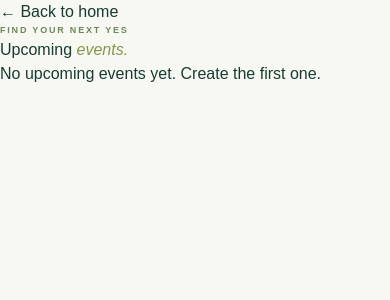
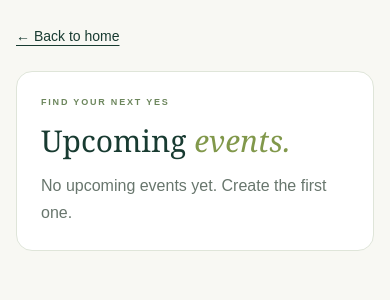
Before and after one commit to JubaerDV/social-development-platform, a Next.js app in the folder client/: page /events in a window 390 px wide. Shown: the top 300 px of the page. Built offline with nearby package versions, Linux system fonts and the light colour scheme; no server answers.

Commit message:
Fix responsive community event form layout

```diff
--- a/client/src/app/globals.css
+++ b/client/src/app/globals.css
@@ -141,3 +141,81 @@ html.dark textarea::placeholder {
 }
 
 .avatar-image{object-fit:cover;overflow:hidden;flex-shrink:0;}
+
+/* Community event form layout */
+.form-page {
+  min-height: 100vh;
+  max-width: 1000px;
+  margin: 0 auto;
+  padding: 40px 24px 72px;
+}
+.form-back {
+  display: inline-block;
+  margin-bottom: 24px;
+  font-size: 14px;
+  text-decoration: underline;
+  text-underline-offset: 4px;
+}
+.form-panel {
+  padding: clamp(24px, 5vw, 48px);
+  background: #ffffff;
+  border: 1px solid var(--line);
+  border-radius: 16px;
+}
+.form-panel h1 {
+  margin: 14px 0;
+  font: 500 clamp(30px, 4vw, 44px)/1.15 Georgia, serif;
+}
+.form-panel > p {
+  color: var(--muted);
+  line-height: 1.7;
+}
+.event-form {
+  display: grid;
+  grid-template-columns: repeat(2, minmax(0, 1fr));
+  gap: 24px;
+  margin-top: 32px;
+}
+.event-form label {
+  display: flex;
+  flex-direction: column;
+  gap: 10px;
+  min-width: 0;
+  font-size: 14px;
+  font-weight: 600;
+}
+.event-form input,
+.event-form select,
+.event-form textarea {
+  width: 100%;
+  min-width: 0;
+  padding: 13px 14px;
+  border: 1px solid #bcc9bc;
+  border-radius: 8px;
+  background: #ffffff;
+  color: #183b31;
+  font: 400 16px/1.5 Arial, sans-serif;
+}
+.event-form textarea { resize: vertical; }
+.event-form .full-field { grid-column: 1 / -1; }
+.event-form :is(input, select, textarea):focus-visible {
+  outline: 2px solid #648a44;
+  outline-offset: 3px;
+}
+.event-form .button {
+  justify-content: center;
+  cursor: pointer;
+}
+.event-form .button:disabled {
+  opacity: .6;
+  cursor: wait;
+  transform: none;
+}
+.form-panel .form-error { color: #b42318; }
+html.dark .form-panel { background: #19392c; }
+html.dark .form-panel .form-error { color: #ffb4ab; }
+@media (max-width: 640px) {
+  .form-page { padding: 24px 16px 48px; }
+  .event-form { grid-template-columns: 1fr; }
+  .event-form .button { width: 100%; }
+}
```
